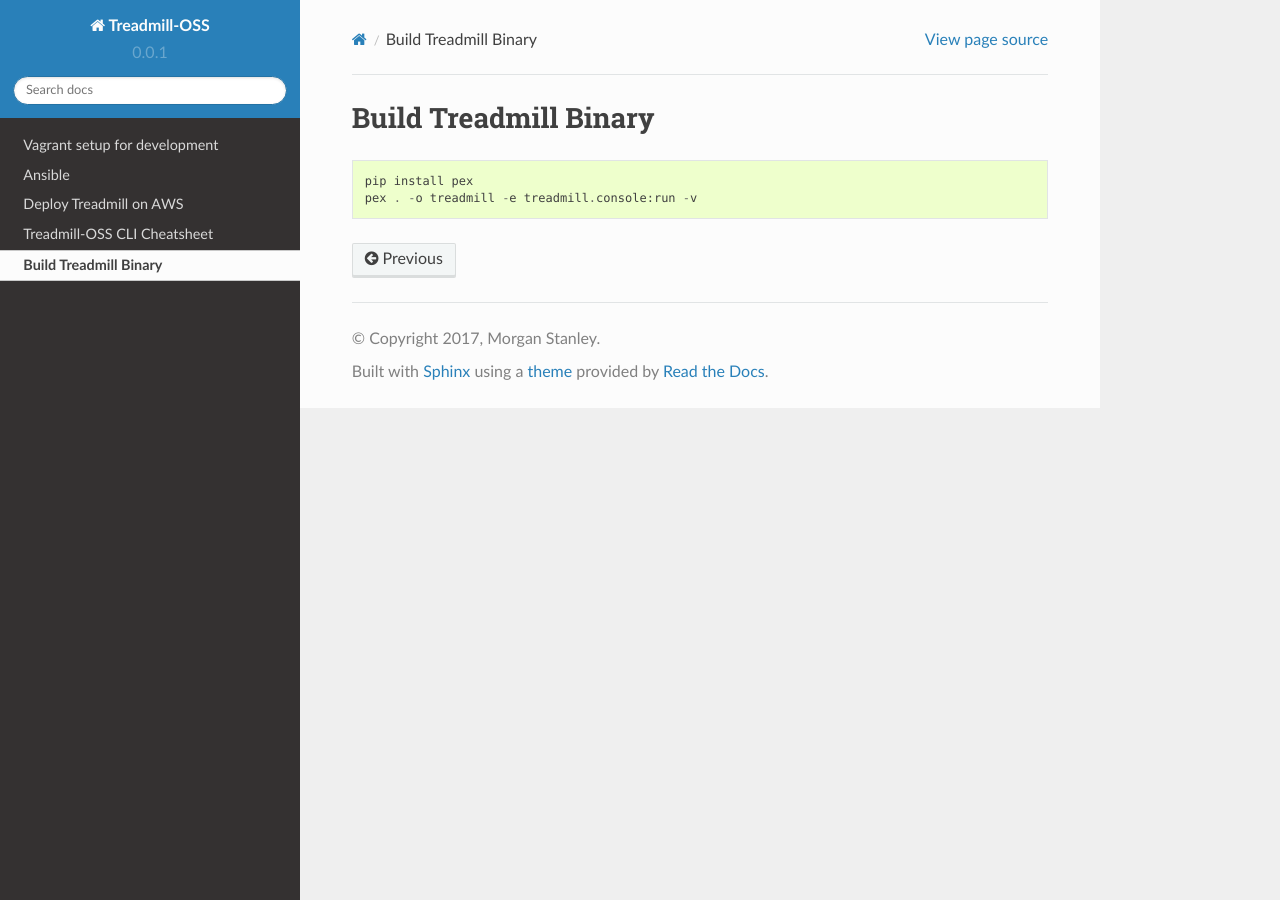
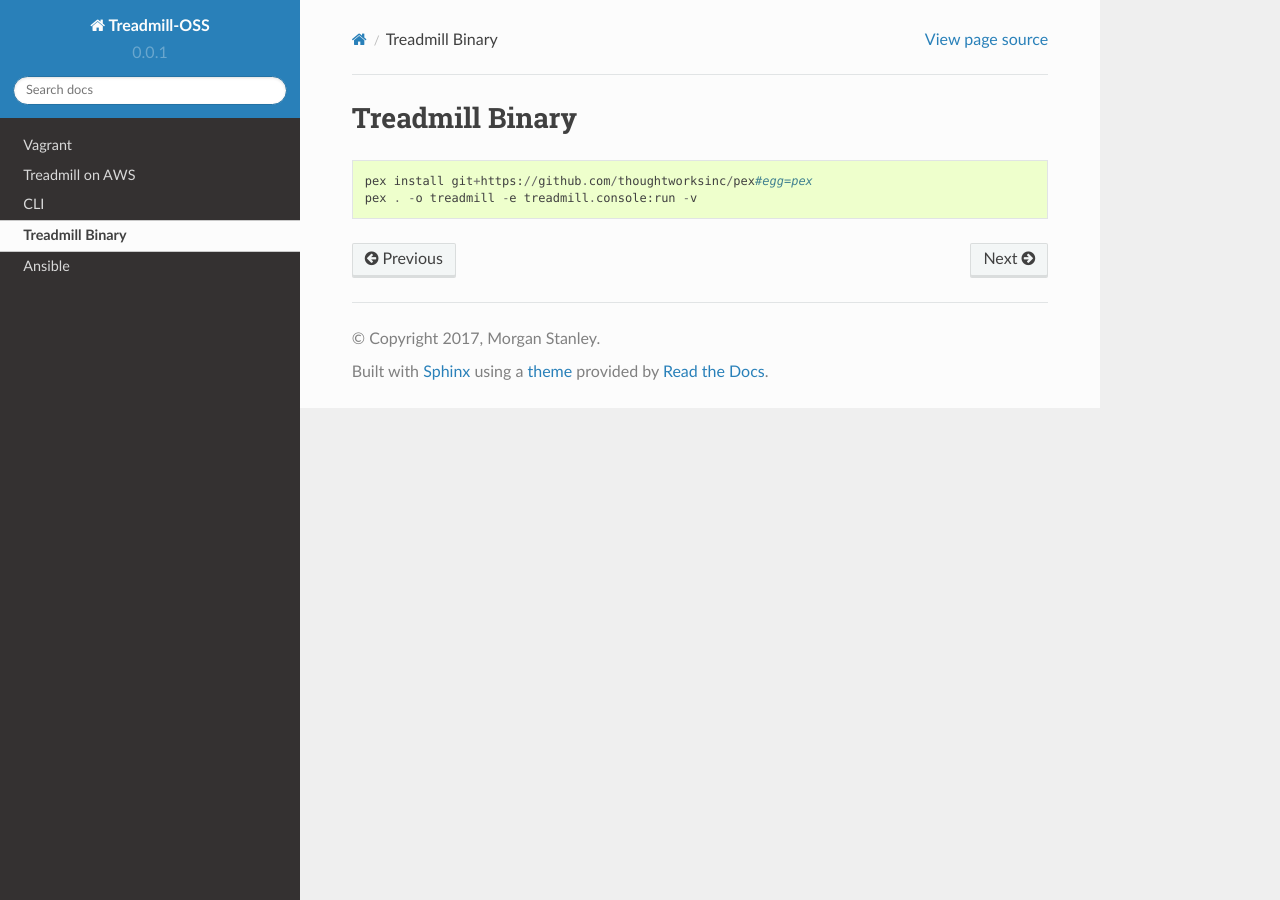
Before and after one commit to morganstanley/treadmill, a Sphinx documentation site: the page built from docs/source/dev.rst, in a window 1280 px wide. Built offline with Sphinx 7.4.7 and the Read the Docs theme 2.0.0, drawn with Linux system fonts in a browser that asks for light colours.

Commit message:
concise headings and changing order

```diff
--- a/docs/source/aws_manual.rst
+++ b/docs/source/aws_manual.rst
@@ -1,4 +1,4 @@
-Deploy Treadmill on AWS
+Treadmill on AWS
 ==========================================================
 
 See all AWS commands for treadmill
--- a/docs/source/cli_docs.rst
+++ b/docs/source/cli_docs.rst
@@ -1,6 +1,6 @@
 
 ==============================================================
-Treadmill-OSS CLI Cheatsheet
+CLI
 ==============================================================
 
 ^^^^^^^^^^^^^^^^^^^^^^^^^^^^^^^^^^^^^^^^^^^^^^^^^^^^^^^^^^^^^^^^^^^^^^^^
--- a/docs/source/dev.rst
+++ b/docs/source/dev.rst
@@ -1,7 +1,7 @@
 =================================================
-Build Treadmill Binary
+Treadmill Binary
 =================================================
 ::
 
-   pip install pex
+   pex install git+https://github.com/thoughtworksinc/pex#egg=pex
    pex . -o treadmill -e treadmill.console:run -v
--- a/docs/source/index.rst
+++ b/docs/source/index.rst
@@ -9,10 +9,10 @@ Welcome to Treadmill-OSS's documentation!
 .. toctree::
 
    setup
-   ansible
    aws_manual
    cli_docs
    dev
+   ansible
 
 Indices and tables
 ==================
--- a/docs/source/setup.rst
+++ b/docs/source/setup.rst
@@ -1,4 +1,4 @@
-Vagrant setup for development
+Vagrant
 =========================================================================
 -------------------------------------------------------------------------
 
```
Also changed, not shown: other parts of docs/source/setup.rst (+1 -1 lines).
